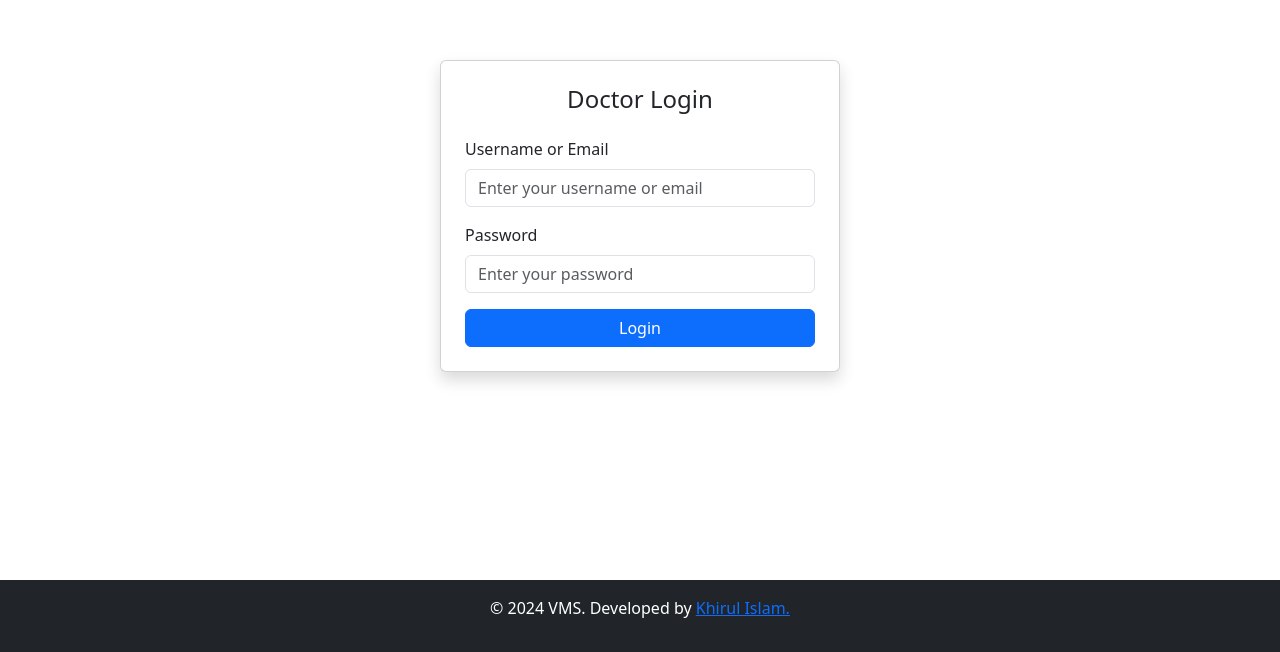
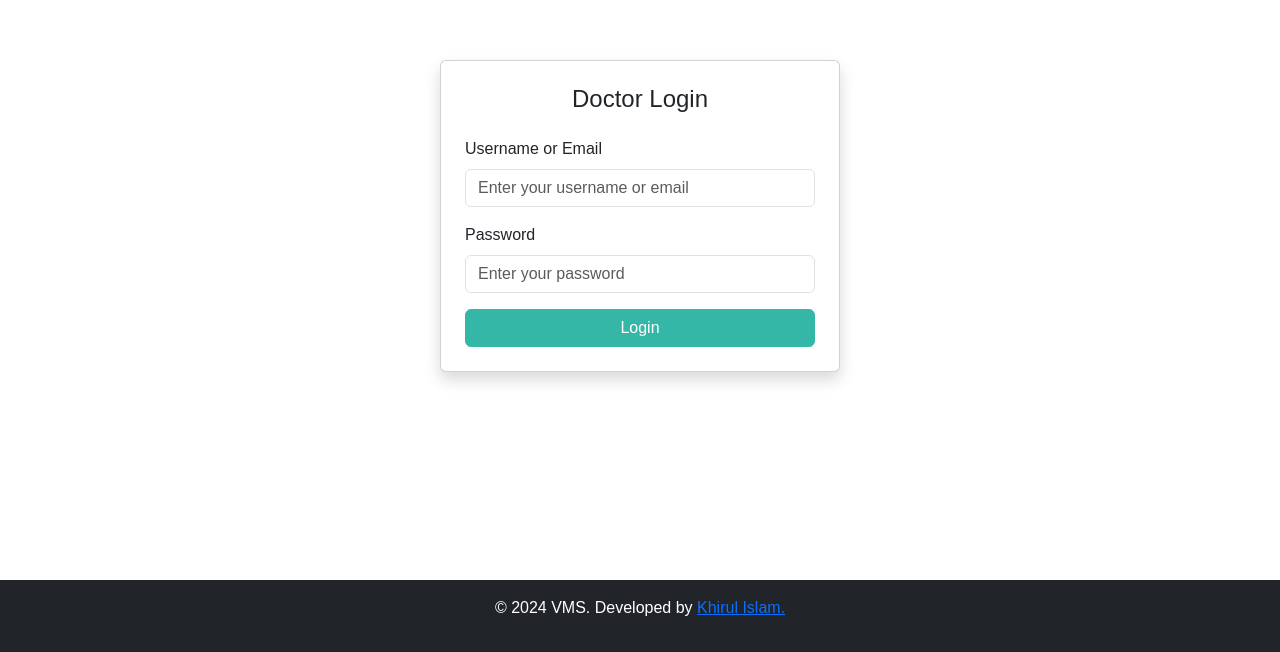
Before and after one commit to MrTuzzO/MrTuzzO-Vaccination-Management-System-doctor, a plain HTML site: page dr_login.html in a window 1280 px wide. Shown: the part 148-800 px from the top of the page. Drawn offline with nearby package versions, Linux system fonts and the light colour scheme; the site is published under a folder, as on GitHub Pages, so addresses that start at the root find nothing.

Commit message:
css added

```diff
--- a/dr_login.html
+++ b/dr_login.html
@@ -8,7 +8,7 @@
     <!-- Bootstrap 5 CDN -->
     <link href="https://cdn.jsdelivr.net/npm/bootstrap@5.3.0-alpha1/dist/css/bootstrap.min.css" rel="stylesheet">
     <!-- Custom CSS -->
-    <link rel="stylesheet" href="/assets/css/custom.css">
+    <link rel="stylesheet" href="assets/css/custom.css">
     <!-- Main JS -->
     <script src="assets/js/main.js" defer></script>
     <style>
```
